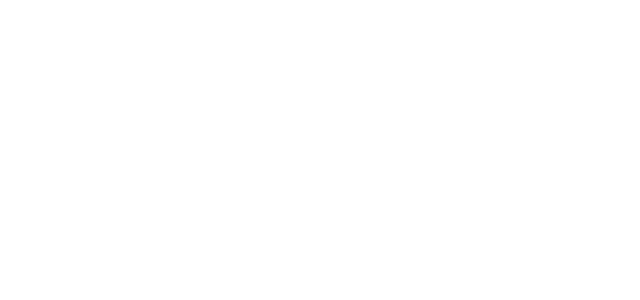
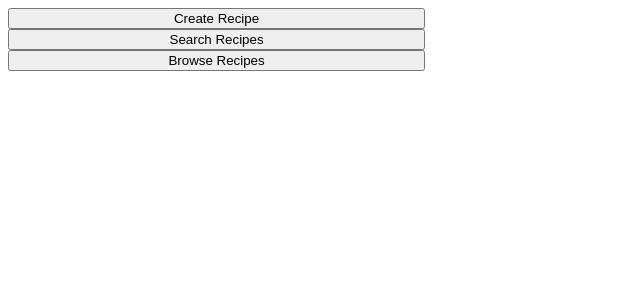
Before and after one commit to CLLane/ethos-codeChallenge, a Vue app: page / in a window 1280 px wide. Shown: the top 300 px of the page, without its empty margins (0-640 px from the left). Built offline with nearby package versions, Linux system fonts and the light colour scheme.

Commit message:
Conditional rendering for create recipe form

```diff
--- a/src/App.vue
+++ b/src/App.vue
@@ -1,7 +1,11 @@
 <template>
   <div id="app">
-
-    <Form />
+    <nav>
+      <button v-if="route !== 'create'" v-on:click="route = 'create'">Create Recipe</button>
+      <CreateRecipe v-if="route === 'create'" :function="createRecipeCard"></CreateRecipe>
+      <button v-on:click="route = 'search'">Search Recipes</button>
+      <button v-on:click="route = 'browse'">Browse Recipes</button>
+    </nav>
   </div>
 </template>
 
@@ -10,6 +14,17 @@
 
 export default {
   name: 'App',
+  data () {
+    return {
+      route: '',
+      cards: []
+    }
+  },
+  methods: {
+    createRecipeCard( title, ingredients, instructions ) {
+
+    }
+  },
   components: {
     CreateRecipe
   }
@@ -17,5 +32,12 @@
 </script>
 
 <style>
-
+  #app {
+    display: flex;
+  }
+  nav {
+    display: flex;
+    flex-direction: column;
+    width: 33%;
+  }
 </style>
--- a/src/components/CreateRecipe.vue
+++ b/src/components/CreateRecipe.vue
@@ -1,17 +1,43 @@
 <template>
   <form>
-
+    <label for="title">Title</label>
+    <input id="title" v-model="title" placeholder="Title of recipe..."/>
+    <lable for="ingredients">Ingredients</lable>
+    <textarea id="ingredients" v-model="ingredients" placeholder="List of ingredients..."></textarea>
+    <label for="instructions">Instructions:</label>
+    <textarea id="instructions" v-model="instructions" placeholder="Detailed instructions... "></textarea>
+    <label for="rating">Rating:</label>
+    <select id="rating" v-model.number="rating">
+      <option>1</option>
+      <option>2</option>
+      <option>3</option>
+      <option>4</option>
+      <option>5</option>
+    </select>
+    <button v-if="title && instructions && ingredients && rating">Create Recipe Card</button>
+    <button>Clear</button>
   </form>
 </template>
 
 <script>
 export default {
-  name: "Form",
-  props: {}
+  name: "CreateRecipe",
+  data() {
+    return {
+      title: "",
+      instructions: "",
+      ingredients: "",
+      rating: "",
+    };
+  },
+  components: {}
 };
 </script>
 
 <!-- Add "scoped" attribute to limit CSS to this component only -->
 <style scoped>
-
+form {
+  display: flex;
+  flex-direction: column;
+}
 </style>
```
